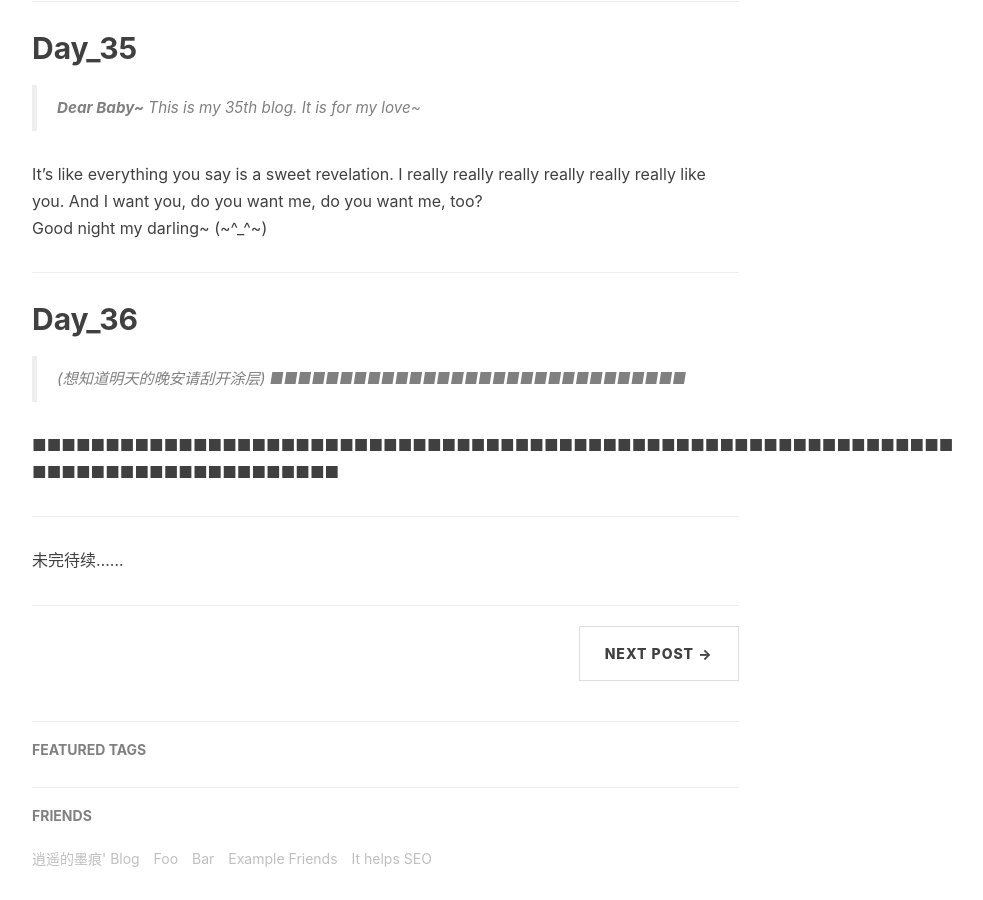
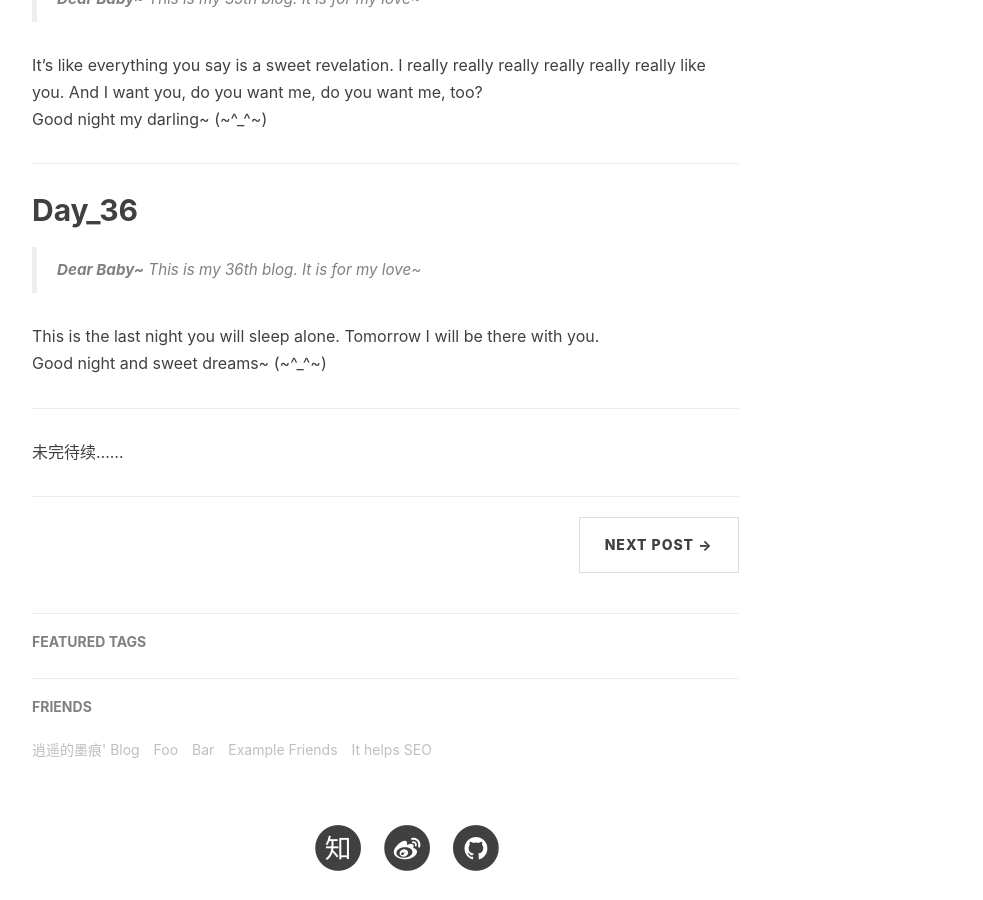
Before and after one commit to Big1ce/Big1ce.github.io, a Jekyll site: the page built from _posts/2019-08-16-good-night.markdown, in a window 1280 px wide and 900 px high, scrolled down 10040 px. Shown: the whole window, without its empty margins (233-1216 px from the left). Built offline with Jekyll 4.4.1, drawn with Linux system fonts in a browser that asks for light colours; nearby versions of some CDN libraries; comment, search, counter and statistics services are not loaded; some of the changed text lies outside the part shown.

Commit message:
post_day_36

```diff
--- a/_posts/2019-08-16-good-night.markdown
+++ b/_posts/2019-08-16-good-night.markdown
@@ -52,12 +52,13 @@
 [Day_29](#Day_29)<br>
 [Day_30](#Day_30)<br>-->
 [Day_31](#Day_31)<br>
+<!--
 [Day_32](#Day_32)<br>
 [Day_32](#Day_32)<br>
 [Day_33](#Day_33)<br>
 [Day_34](#Day_34)<br>
-[Day_35](#Day_35)<br>
-<!-- [Day_36](#Day_36)<br> -->
+[Day_35](#Day_35)<br>-->
+[Day_36](#Day_36)<br>
 
 ---
 <p id = "Day_1"></p>
@@ -434,27 +435,14 @@
 <p id = "Day_36"></p>
 ## Day_36
 
-> (想知道明天的晚安请刮开涂层)
-> ■■■■■■■■■■■■■■■■■■■■■■■■■■■■■■
 
-■■■■■■■■■■■■■■■■■■■■■■■■■■■■■■■■■■■■■■■■■■■■■■■■■■■■■■■■■■■■■■■
-<br>■■■■■■■■■■■■■■■■■■■■■
+> **Dear Baby~** This is my 36th blog. It is for my love~
+
+This is the last night you will sleep alone. Tomorrow I will be there with you.
+<br>Good night and sweet dreams~ (~^_^~)
 
 ---
 
-<!--
-<p id = "Day_36"></p>
-## Day_36
-
-
-> **Dear Baby~** This is my 36th blog. It is for my love~
-
-This is the last night you will sleep alone. Tomorrow I will be there with you. Good night and sweet dreams.
-<br>Good night my darling~ (~^_^~)
-
----
-
--->
 
 
 
```
